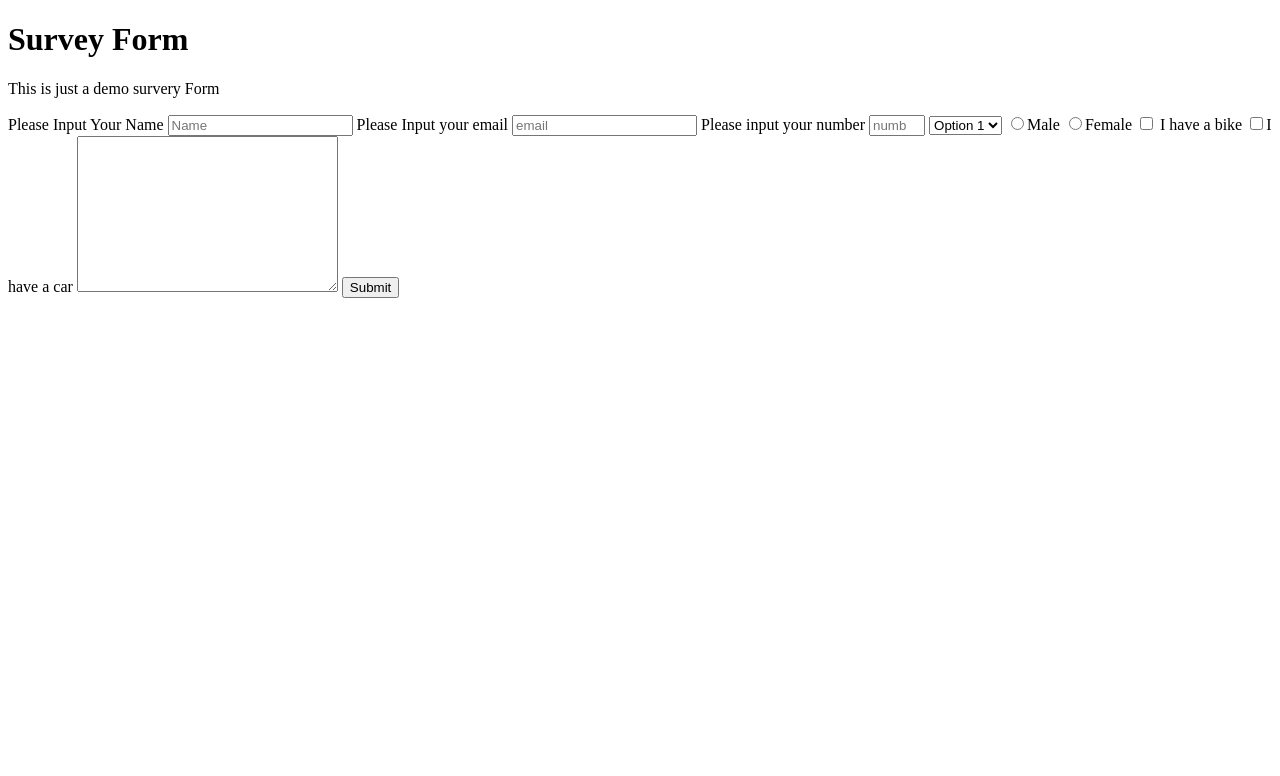
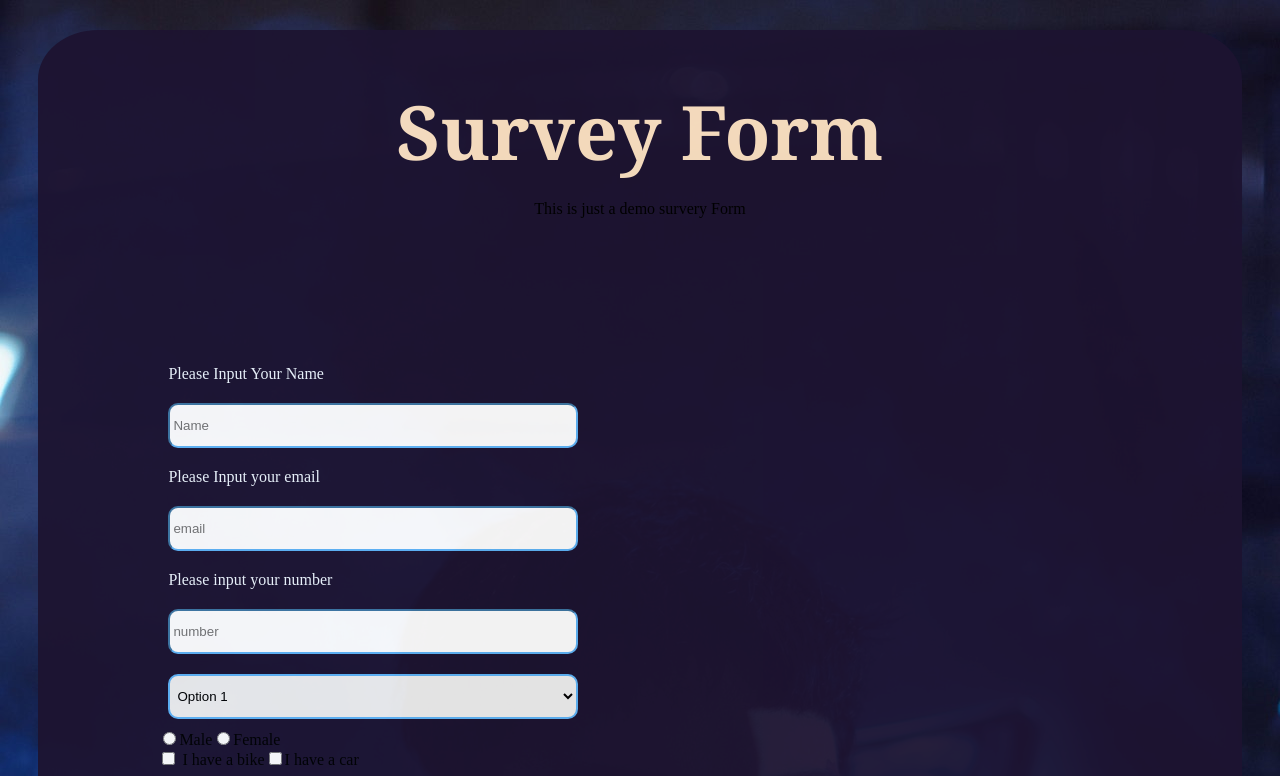
Before and after one commit to gwagsi/Survey-Form, a plain HTML site: page index.html in a window 1280 px wide. Shown: the top 776 px of the page. Drawn offline with Linux system fonts and the light colour scheme.

Commit message:
styling with css

```diff
--- a/index.css
+++ b/index.css
@@ -0,0 +1,119 @@
+:root {
+  background: url("./pexels-wherbson-rodrigues-4445686\(1\).jpg");
+  border-image-width: auto;
+  background-size: cover;
+}
+#main {
+  background-color: #1d1431;
+  text-align: center;
+  display: flex;
+  flex-direction: column;
+  margin: 30px;
+  border-radius: 5%;
+  opacity: 0.95;
+}
+#survey-form {
+  text-align: center;
+  display: flex;
+  flex-direction: column;
+  padding: 10%;
+}
+#sex {
+  text-align: left;
+}
+#title {
+  font-family: Cambria, Cochin, Georgia, Times, "Times New Roman", serif;
+  font-size: 75px;
+  color: bisque;
+  padding: 0%;
+  margin-bottom: 2px;
+}
+
+#submit {
+  border-radius: 12px;
+  width: 100px;
+  height: auto;
+  text-align: center;
+  padding: 10px;
+  margin-top: 10px;
+  background-color: #5fb4f7;
+  color: gainsboro;
+}
+#textarea {
+  border-radius: 10px;
+  color: gray;
+  height: 50px;
+  width: 400px;
+  padding: 3px;
+  border-width: 2px;
+  margin: 10px;
+}
+#label2 {
+  display: flex;
+  flex-direction: row;
+  justify-content: flex-start;
+}
+#name {
+  width: 400px;
+  height: 35px;
+  border-radius: 10px;
+  border-color: #5fb4f7;
+  padding: 3px;
+  border-width: 2px;
+  margin: 10px;
+}
+#email {
+  width: 400px;
+  height: 35px;
+  border-radius: 10px;
+  border-color: #5fb4f7;
+  padding: 3px;
+  border-width: 2px;
+  margin: 10px;
+}
+#number {
+  width: 400px;
+  height: 35px;
+  border-radius: 10px;
+  border-color: #5fb4f7;
+  padding: 3px;
+  border-width: 2px;
+  margin: 10px;
+}
+#name-label {
+  color: aliceblue;
+  text-align: left;
+  margin: 10px;
+}
+#name-label:hover {
+  color: blue;
+}
+#email-label {
+  color: aliceblue;
+  text-align: left;
+  margin: 10px;
+}
+#email-label:hover {
+  color: blue;
+}
+#number-label {
+  color: aliceblue;
+  text-align: left;
+  margin: 10px;
+}
+#number-label:hover {
+  color: blue;
+}
+#dropdown {
+  width: 410px;
+  height: 45px;
+  border-radius: 10px;
+  border-color: #5fb4f7;
+  padding: 3px;
+  border-width: 2px;
+  margin: 10px;
+}
+.radio {
+  display: flex;
+  justify-content: flex-start;
+}
--- a/index.html
+++ b/index.html
@@ -3,7 +3,8 @@
   <head>
     <meta charset="UTF-8" />
     <meta name="viewport" content="width=device-width, initial-scale=1.0" />
-    <title>Document</title>
+    <title>Survey Form</title>
+    <link rel="stylesheet" href="./index.css" />
   </head>
   <body>
     <div id="main">
@@ -27,12 +28,15 @@
           <option value="option2">Option 2</option>
           <option value="option3">Option 3</option>
         </select>
-        <label for="sex">
-          <input type="radio" id="sex" name="gender" value="male" />Male
+        <div class="radio">
+          <label for="sex1">
+            <input type="radio" id="sex1" name="gender" value="male" />Male
           </label>
-        <label for="sex">
-          <input type="radio" id="sex" name="gender" value="female" />Female
+          <label for="sex2">
+            <input type="radio" id="sex1" name="gender" value="female" />Female
           </label>
+        </div>
+        <section id="label2">
           <label for="age-group">
             <input type="checkbox" name="Teen" id="age-group" value="age1" />
             I have a bike
@@ -41,6 +45,7 @@
             <input type="checkbox" name="Adult" id="age-group" value="age2" />I
             have a car
           </label>
+        </section>
         <textarea name="summary" id="textarea" cols="30" rows="10"></textarea>
         <button id="submit">Submit</button>
       </form>
```
Also changed, not shown: pexels-anthony-132477.jpg (added), pexels-wherbson-rodrigues-4445686(1).jpg (added). Lines whose indentation alone changed are shown as unchanged.
